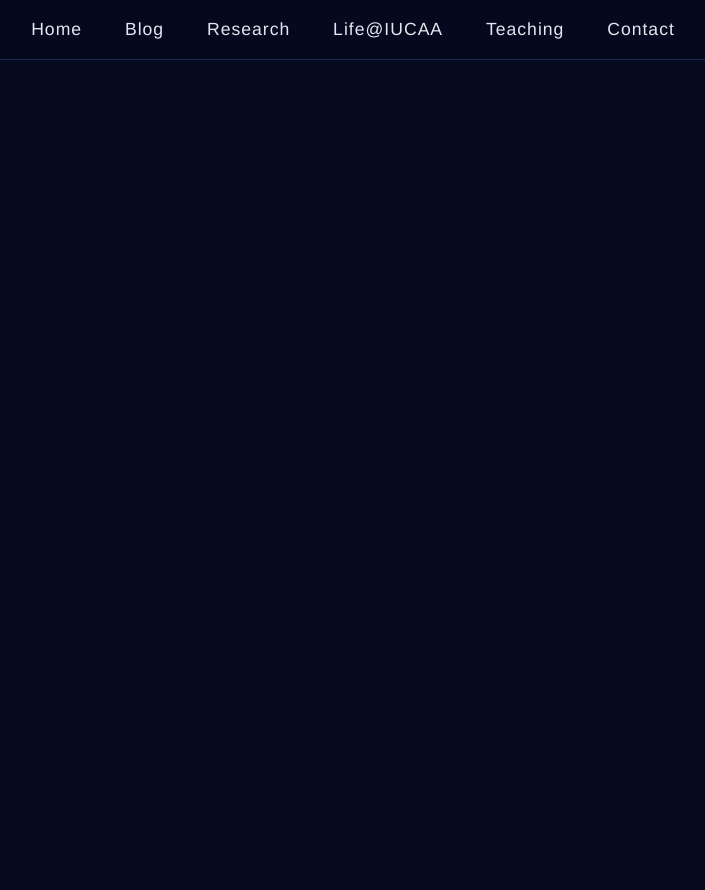
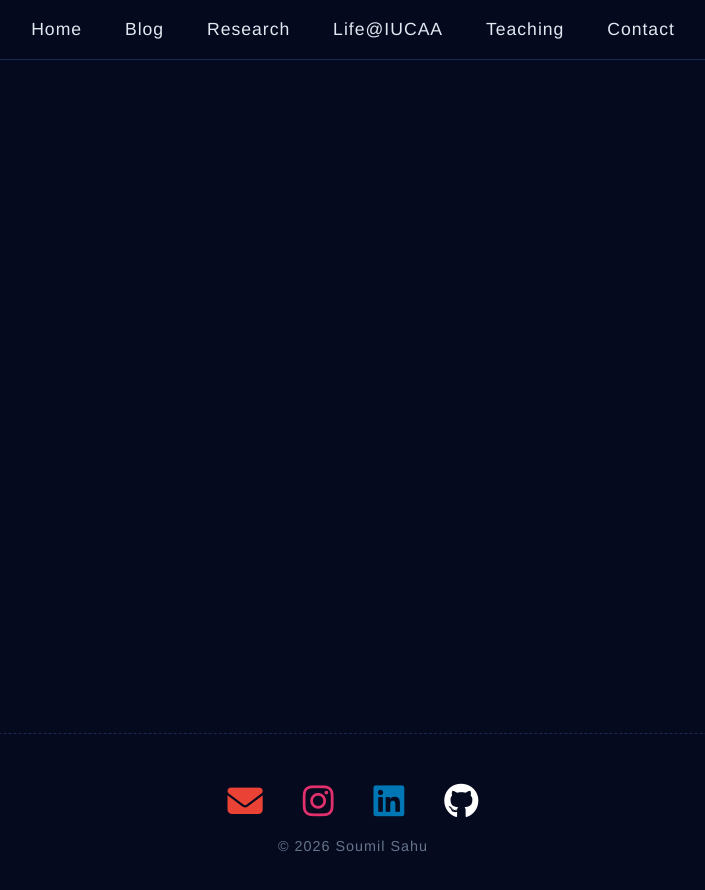
Before and after one commit to SoumilSahu/SoumilSahu.github.io, a Jekyll site: the page built from blog.md, in a window 1280 px wide and 900 px high, scrolled down 269 px. Shown: the top 890 px of the window, without its empty margins (287-992 px from the left). Built offline with Jekyll 4.4.1, drawn with Linux system fonts in a browser that asks for light colours; before the commit the page ends 970 px from its top, so only the background shows below that.

Commit message:
Add social media links and footer styling

```diff
--- a/_layouts/default.html
+++ b/_layouts/default.html
@@ -4,6 +4,7 @@
     <meta charset="UTF-8">
     <meta name="viewport" content="width=device-width, initial-scale=1.0">
     <title>{{ page.title | default: site.title }}</title>
+    <link rel="stylesheet" href="https://cdnjs.cloudflare.com/ajax/libs/font-awesome/6.4.0/css/all.min.css">
     <style>
         /* Deep Blue Space Theme */
         :root {
@@ -97,6 +98,47 @@
             font-size: 1.1rem;
         }
 
+        /* Footer & Social Icons */
+        footer {
+            text-align: center;
+            padding: 3rem 0 2rem 0;
+            margin-top: 2rem;
+            border-top: 1px dashed var(--bg-light);
+            background-color: var(--bg-deep);
+        }
+
+        .social-links {
+            display: flex;
+            justify-content: center;
+            gap: 2.5rem;
+            margin-bottom: 1rem;
+        }
+
+        .social-links a {
+            font-size: 2.2rem; /* Large, visible icons */
+            transition: transform 0.3s cubic-bezier(0.175, 0.885, 0.32, 1.275), filter 0.3s ease;
+            text-decoration: none;
+        }
+
+        /* The Hover Effect: Float up and glow */
+        .social-links a:hover {
+            transform: translateY(-8px) scale(1.1);
+            filter: drop-shadow(0px 10px 15px currentColor);
+            border-bottom: none; /* Overrides the dashed border from standard-page links */
+        }
+
+        /* Official Brand Colors */
+        .fa-envelope { color: #ea4335; }  /* Gmail Red */
+        .fa-instagram { color: #e1306c; } /* Instagram Pink */
+        .fa-linkedin { color: #0077b5; }  /* LinkedIn Blue */
+        .fa-github { color: #ffffff; }    /* GitHub White */
+
+        .footer-text {
+            color: #64748b;
+            font-size: 0.9rem;
+            letter-spacing: 1px;
+        }
+
         .standard-page a { color: var(--accent); text-decoration: none; border-bottom: 1px dashed var(--accent); }
     </style>
 </head>
@@ -124,6 +166,27 @@
             </div>
         {% endif %}
     </main>
+
+    <footer>
+        <div class="social-links">
+            <a href="mailto:soumil.sahu32@gmail.com" target="_blank" title="Email Me">
+                <i class="fas fa-envelope"></i>
+            </a>
+
+            <a href="https://instagram.com/at_soumil" target="_blank" title="Instagram">
+                <i class="fab fa-instagram"></i>
+            </a>
+
+            <a href="https://linkedin.com/in/soumilsahu" target="_blank" title="LinkedIn">
+                <i class="fab fa-linkedin"></i>
+            </a>
+
+            <a href="https://github.com/soumilsahu" target="_blank" title="GitHub">
+                <i class="fab fa-github"></i>
+            </a>
+        </div>
+        <p class="footer-text">&copy; 2026 Soumil Sahu</p>
+    </footer>
 
     <script>
         // 1. Handle normal page loads AND back-button (bfcache) restores
```
